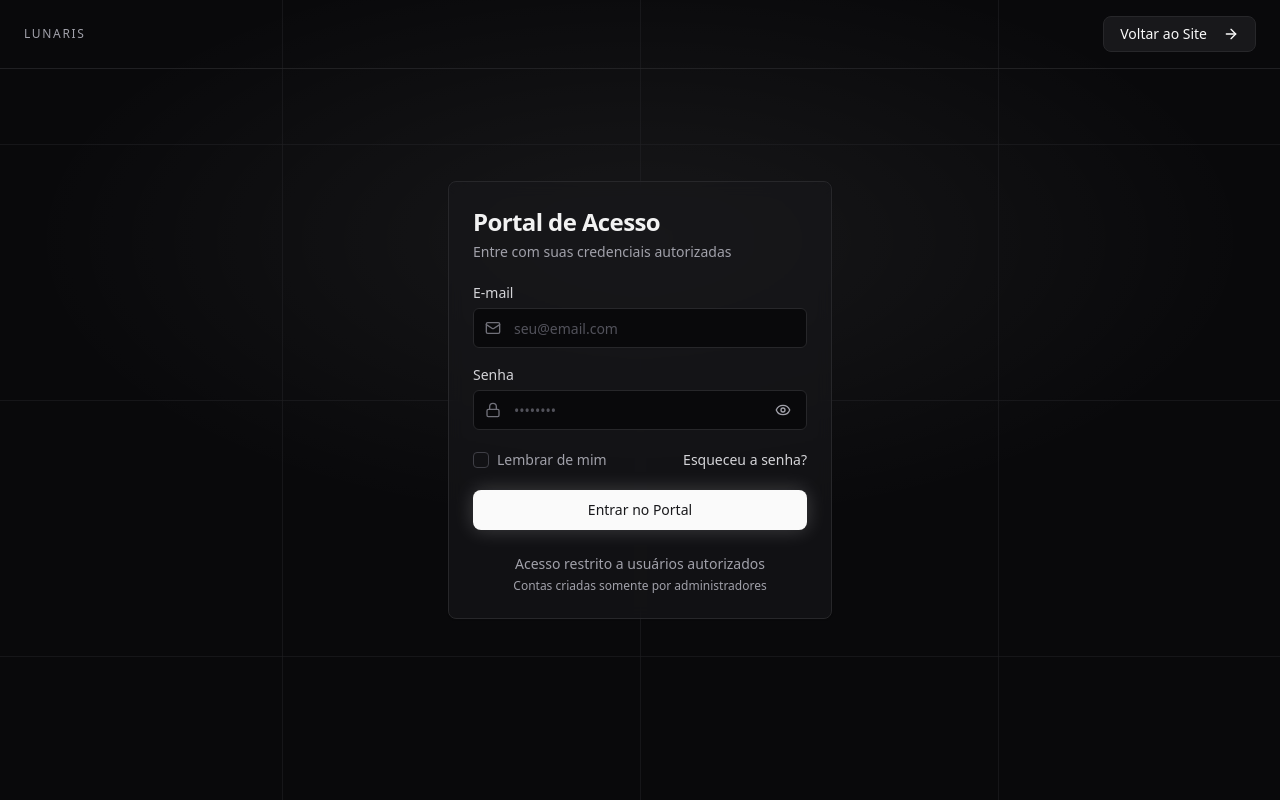
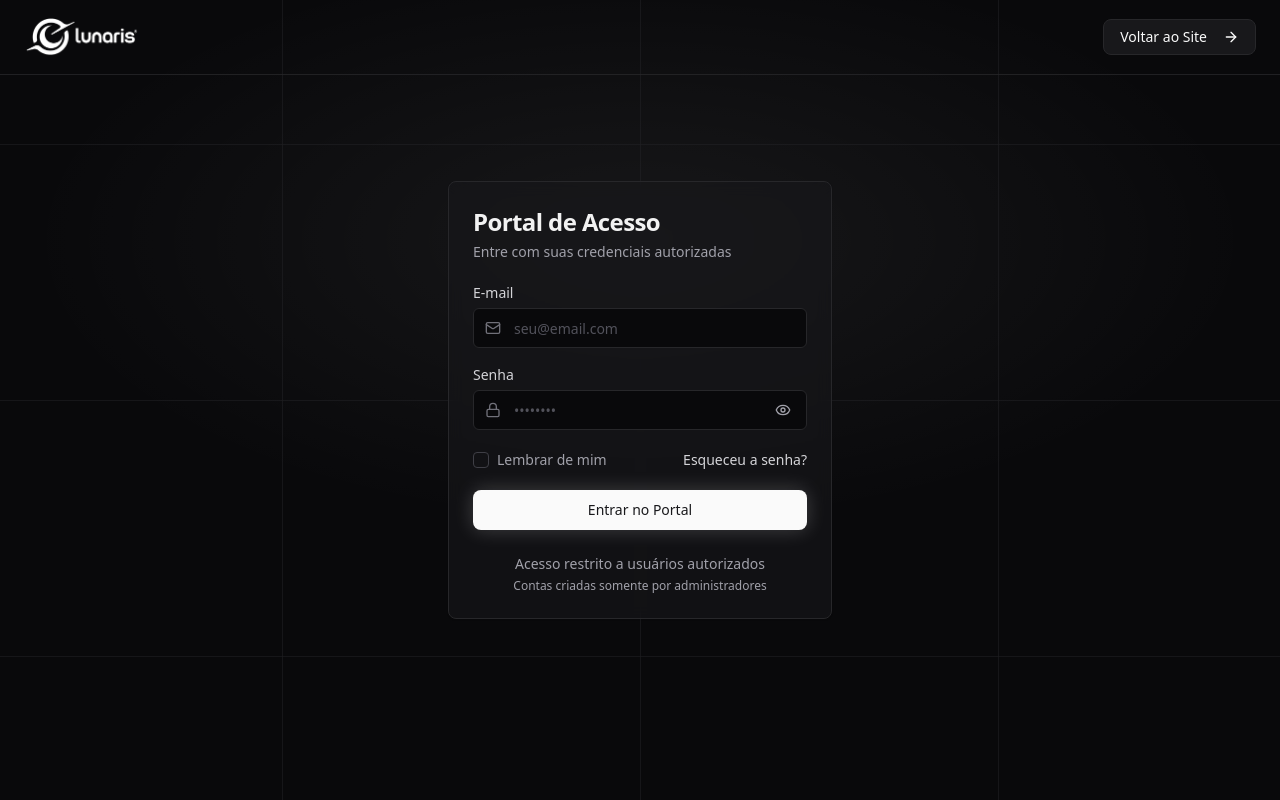
Before and after one commit to Kouttch/Agencialunaris, a React (Vite) app: page /auth in a window 1280 px wide. Built offline with nearby package versions, Linux system fonts and the light colour scheme; the HTML template or start-up script is replaced by a standard one.

Commit message:
Update header and auth page

```diff
--- a/src/pages/Auth.tsx
+++ b/src/pages/Auth.tsx
@@ -159,9 +159,11 @@ const Auth = () => {
 
       {/* Header */}
       <header className="absolute left-0 right-0 top-0 flex items-center justify-between px-6 py-4 border-b border-zinc-800/80">
-        <span className="text-xs tracking-[0.14em] uppercase text-zinc-400">
-          LUNARIS
-        </span>
+        <img
+          src="/lovable-uploads/9ff510c8-a3b6-40fc-8d68-a549f1a5daf1.png"
+          alt="Logomarca"
+          className="h-[42px] w-auto object-contain"
+        />
         <Button
           variant="outline"
           onClick={() => navigate("/")}
```
Also changed, not shown: public/lovable-uploads/9ff510c8-a3b6-40fc-8d68-a549f1a5daf1.png (added).
